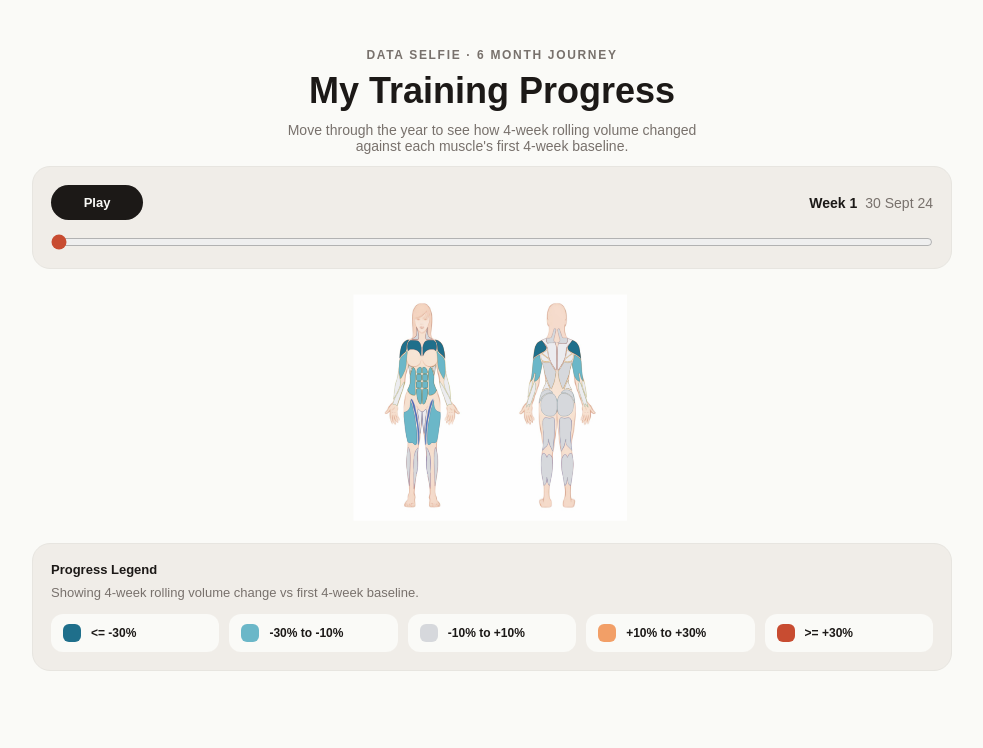
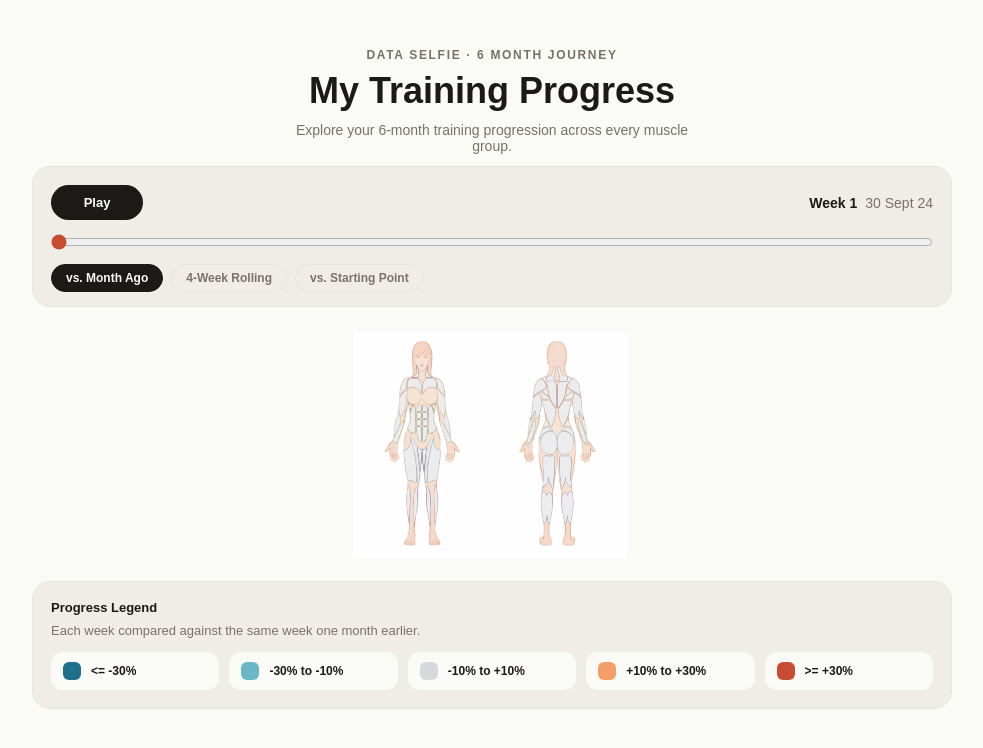
Before and after one commit to darageorgieva/Gym-Data-Viz, a React (Create React App) app: page / in a window 1280 px wide. Shown: the top 748 px of the page, without its empty margins (148-1131 px from the left). Built offline with nearby package versions, Linux system fonts and the light colour scheme.

Commit message:
added different modes for the vis and fixed svg and data

```diff
--- a/src/components/BodyHeatmap.jsx
+++ b/src/components/BodyHeatmap.jsx
@@ -29,6 +29,7 @@ export default function BodyHeatmap({
   const [loadError, setLoadError] = useState(null);
   const [selectedWeek, setSelectedWeek] = useState(1);
   const [isPlaying, setIsPlaying] = useState(false);
+  const [comparisonMode, setComparisonMode] = useState('week-vs-month');
   const [hoveredMuscle, setHoveredMuscle] = useState(null);
   const [selectedMuscle, setSelectedMuscle] = useState(null);
   const containerRef = useRef(null);
@@ -85,8 +86,8 @@ export default function BodyHeatmap({
   }, [isPlaying, maxWeek]);
 
   const progressByMuscle = useMemo(
-    () => getMuscleProgressByWeek(muscleTimeSeries, selectedWeek),
-    [muscleTimeSeries, selectedWeek]
+    () => getMuscleProgressByWeek(muscleTimeSeries, selectedWeek, comparisonMode),
+    [muscleTimeSeries, selectedWeek, comparisonMode]
   );
 
   const currentWeekLabel = weekLabels.find((item) => item.week === selectedWeek)?.label || '';
@@ -159,6 +160,8 @@ export default function BodyHeatmap({
         onWeekChange={setSelectedWeek}
         onTogglePlay={() => setIsPlaying((current) => !current)}
         currentWeekLabel={currentWeekLabel}
+        comparisonMode={comparisonMode}
+        onModeChange={setComparisonMode}
       />
 
       <div
@@ -183,6 +186,7 @@ export default function BodyHeatmap({
 
           .body-heatmap-svg #Click-regions path {
             cursor: pointer;
+            fill: #ececef !important;
             transition: fill 180ms ease, stroke 180ms ease, opacity 180ms ease, stroke-width 180ms ease;
             stroke: rgba(28, 25, 23, 0.18);
             stroke-width: 0.22;
@@ -222,7 +226,7 @@ export default function BodyHeatmap({
         )}
       </div>
 
-      <HeatmapLegend />
+      <HeatmapLegend comparisonMode={comparisonMode} />
     </>
   );
 }
--- a/src/components/HeatmapLegend.jsx
+++ b/src/components/HeatmapLegend.jsx
@@ -2,7 +2,13 @@ import React from 'react';
 import { APP_COLORS } from '../config';
 import { PROGRESS_BINS } from '../utils/colorScale';
 
-export default function HeatmapLegend() {
+const MODE_DESCRIPTIONS = {
+  'week-vs-month': 'Each week compared against the same week one month earlier.',
+  'rolling': '4-week rolling average compared against the previous 4-week rolling average.',
+  'baseline': '4-week rolling average compared against your first 4 weeks of training.',
+};
+
+export default function HeatmapLegend({ comparisonMode = 'week-vs-month' }) {
   return (
     <div style={{
       width: 'min(920px, 100%)',
@@ -16,7 +22,7 @@ export default function HeatmapLegend() {
         Progress Legend
       </div>
       <div style={{ color: '#78716C', fontSize: '13px', marginBottom: '14px' }}>
-        Showing 4-week rolling volume change vs first 4-week baseline.
+        {MODE_DESCRIPTIONS[comparisonMode]}
       </div>
       <div style={{
         display: 'grid',
--- a/src/components/LandingPage.js
+++ b/src/components/LandingPage.js
@@ -25,7 +25,7 @@ export default function LandingPage({ onMuscleClick, muscleTimeSeries, weekLabel
           My Training Progress
         </h1>
         <p style={{ fontSize: '14px', color: '#78716C', margin: 0, maxWidth: '420px' }}>
-          Move through the year to see how 4-week rolling volume changed against each muscle's first 4-week baseline.
+          Explore your 6-month training progression across every muscle group.
         </p>
       </div>
 
--- a/src/components/TimeControls.jsx
+++ b/src/components/TimeControls.jsx
@@ -1,5 +1,11 @@
 import React from 'react';
 import { APP_COLORS } from '../config';
+
+const MODES = [
+  { key: 'week-vs-month', label: 'vs. Month Ago' },
+  { key: 'rolling',       label: '4-Week Rolling' },
+  { key: 'baseline',      label: 'vs. Starting Point' },
+];
 
 export default function TimeControls({
   selectedWeek,
@@ -8,6 +14,8 @@ export default function TimeControls({
   onWeekChange,
   onTogglePlay,
   currentWeekLabel,
+  comparisonMode,
+  onModeChange,
 }) {
   return (
     <div style={{
@@ -58,8 +66,29 @@ export default function TimeControls({
         step={1}
         value={selectedWeek}
         onChange={(event) => onWeekChange(Number(event.target.value))}
-        style={{ width: '100%', accentColor: '#c84c31' }}
+        style={{ width: '100%', accentColor: '#c84c31', marginBottom: '14px' }}
       />
+
+      <div style={{ display: 'flex', gap: '8px', flexWrap: 'wrap' }}>
+        {MODES.map((mode) => (
+          <button
+            key={mode.key}
+            onClick={() => onModeChange(mode.key)}
+            style={{
+              border: comparisonMode === mode.key ? '1.5px solid #1C1917' : `1.5px solid ${APP_COLORS.border}`,
+              borderRadius: '999px',
+              background: comparisonMode === mode.key ? '#1C1917' : 'transparent',
+              color: comparisonMode === mode.key ? '#FAFAF7' : '#78716C',
+              padding: '6px 14px',
+              fontSize: '12px',
+              fontWeight: '600',
+              cursor: 'pointer',
+            }}
+          >
+            {mode.label}
+          </button>
+        ))}
+      </div>
     </div>
   );
 }
--- a/src/utils/muscleProgress.js
+++ b/src/utils/muscleProgress.js
@@ -95,14 +95,6 @@ export function createMuscleTimeSeries(rows) {
   };
 }
 
-export function calculateBaseline(series, baselineWeeks = 4) {
-  const available = (series || []).filter((point) => point.volumeKg > 0).slice(0, baselineWeeks);
-  if (!available.length) return null;
-
-  const baseline = available.reduce((sum, point) => sum + point.volumeKg, 0) / available.length;
-  return baseline > 0 ? baseline : null;
-}
-
 export function calculateRollingVolume(series, selectedWeek, windowSize = 4) {
   if (!series?.length || selectedWeek == null) return null;
 
@@ -116,19 +108,42 @@ export function calculateRollingVolume(series, selectedWeek, windowSize = 4) {
   return window.reduce((sum, point) => sum + point.volumeKg, 0) / window.length;
 }
 
-export function calculateProgressPercent(series, selectedWeek) {
-  const baseline = calculateBaseline(series);
-  if (!baseline) return 0;
-
-  const rollingVolume = calculateRollingVolume(series, selectedWeek);
-  if (rollingVolume == null) return 0;
-
-  return (100 * (rollingVolume - baseline)) / baseline;
+function calculateBaseline(series, baselineWeeks = 4) {
+  const available = (series || []).filter((p) => p.volumeKg > 0).slice(0, baselineWeeks);
+  if (!available.length) return null;
+  const avg = available.reduce((sum, p) => sum + p.volumeKg, 0) / available.length;
+  return avg > 0 ? avg : null;
 }
 
-export function getMuscleProgressByWeek(muscleTimeSeries, selectedWeek) {
+export function calculateProgressPercent(series, selectedWeek, mode = 'week-vs-month') {
+  if (mode === 'week-vs-month') {
+    const current = series.find((p) => p.week === selectedWeek)?.volumeKg ?? null;
+    const previous = series.find((p) => p.week === selectedWeek - 4)?.volumeKg ?? null;
+    if (!previous || current == null) return null;
+    return (100 * (current - previous)) / previous;
+  }
+
+  if (mode === 'rolling') {
+    const current = calculateRollingVolume(series, selectedWeek);
+    const previous = calculateRollingVolume(series, selectedWeek - 4);
+    if (!previous || current == null) return null;
+    return (100 * (current - previous)) / previous;
+  }
+
+  if (mode === 'baseline') {
+    const baseline = calculateBaseline(series);
+    if (!baseline) return null;
+    const current = calculateRollingVolume(series, selectedWeek);
+    if (current == null) return null;
+    return (100 * (current - baseline)) / baseline;
+  }
+
+  return null;
+}
+
+export function getMuscleProgressByWeek(muscleTimeSeries, selectedWeek, mode = 'week-vs-month') {
   return Object.entries(muscleTimeSeries || {}).reduce((acc, [muscle, series]) => {
-    acc[muscle] = calculateProgressPercent(series, selectedWeek);
+    acc[muscle] = calculateProgressPercent(series, selectedWeek, mode);
     return acc;
   }, {});
 }
```
Also changed, not shown: public/gym_data.csv, public/model.svg.
